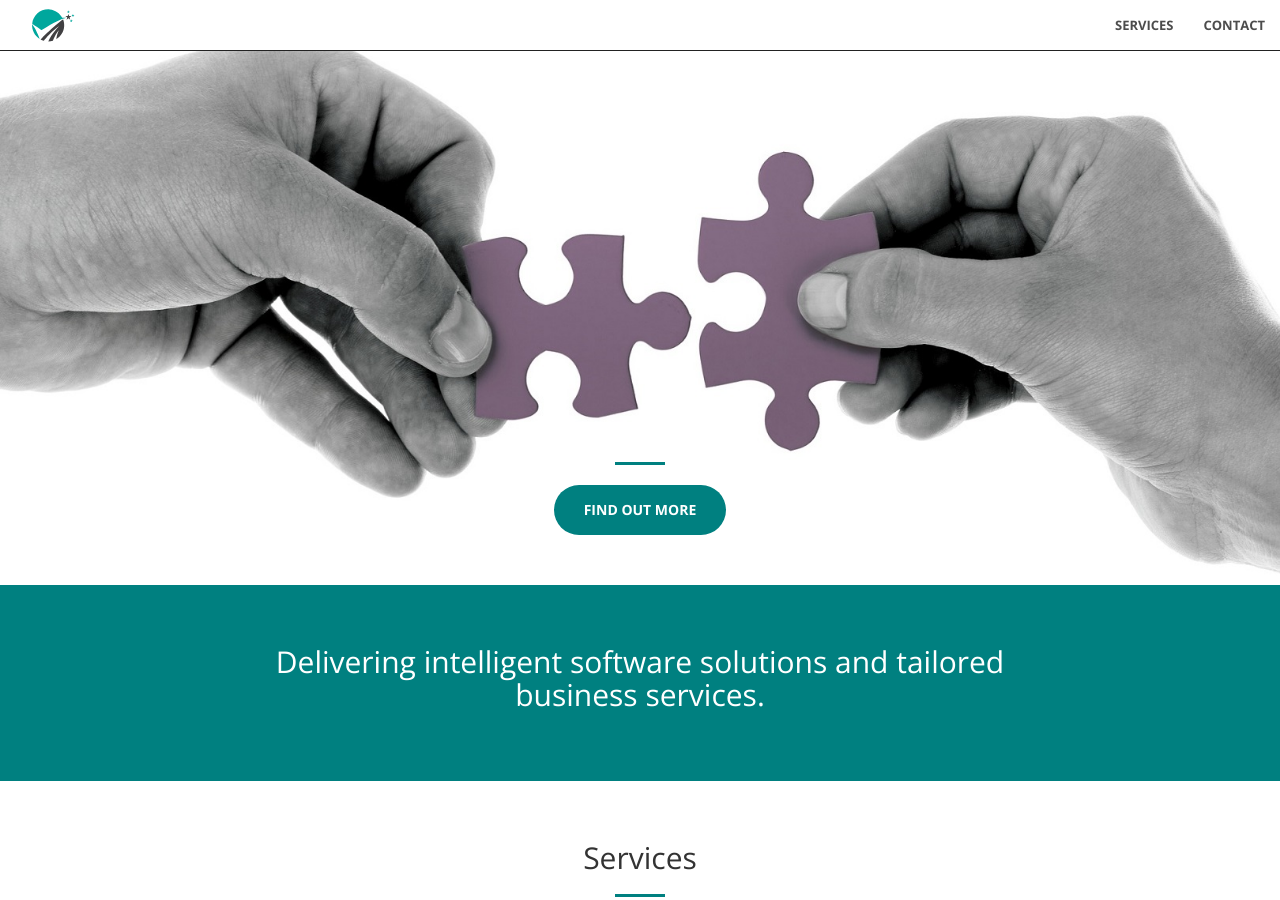
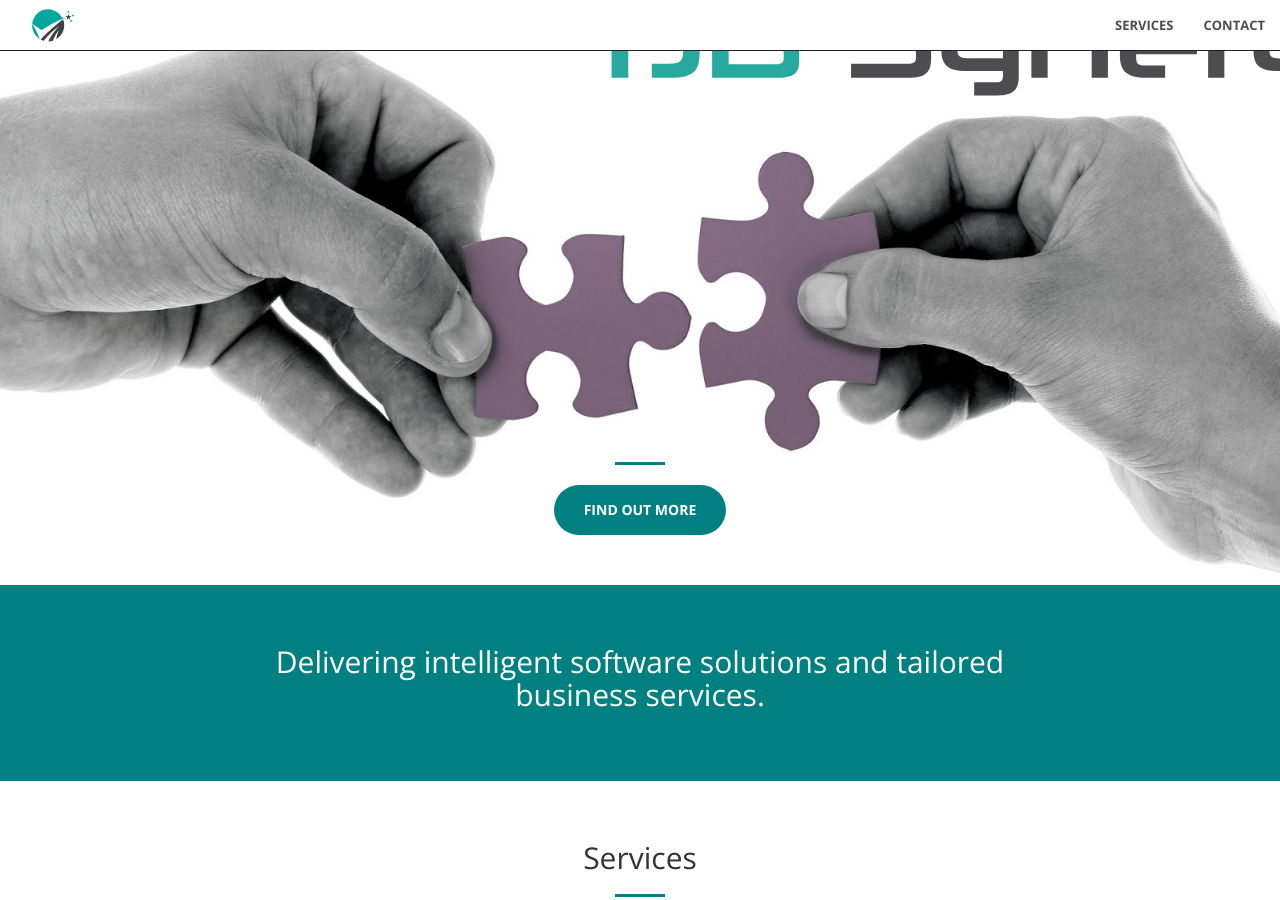
Before and after one commit to tjbsynergy/tjbsynergy.github.io, a Jekyll site: the page built from index.html, in a window 1280 px wide and 900 px high. Built offline with Jekyll 4.4.1, drawn with Linux system fonts in a browser that asks for light colours.

Commit message:
image overlay

```diff
--- a/_includes/header.html
+++ b/_includes/header.html
@@ -17,7 +17,7 @@
         <!-- Slide One - Set the background image for this slide in the line below -->
         <div class="carousel-item active" style="background-image: url('../img/header.jpg')">
           <div class="carousel-caption d-none d-md-block">
-            <div id="logowriteup">
+            <div class="img-overlay">
               <img src="img/tjbtext.svg" alt="TJB Synergy"/>
             </div>
             <div class="header-content-inner">
--- a/_sass/_base.scss
+++ b/_sass/_base.scss
@@ -195,7 +195,10 @@ aside {
     //left: 0px;
 }
 
-
+.img-overlay {
+    position: relative;
+    max-width: 500px;
+}
 
 // Homepage Header
 
```
